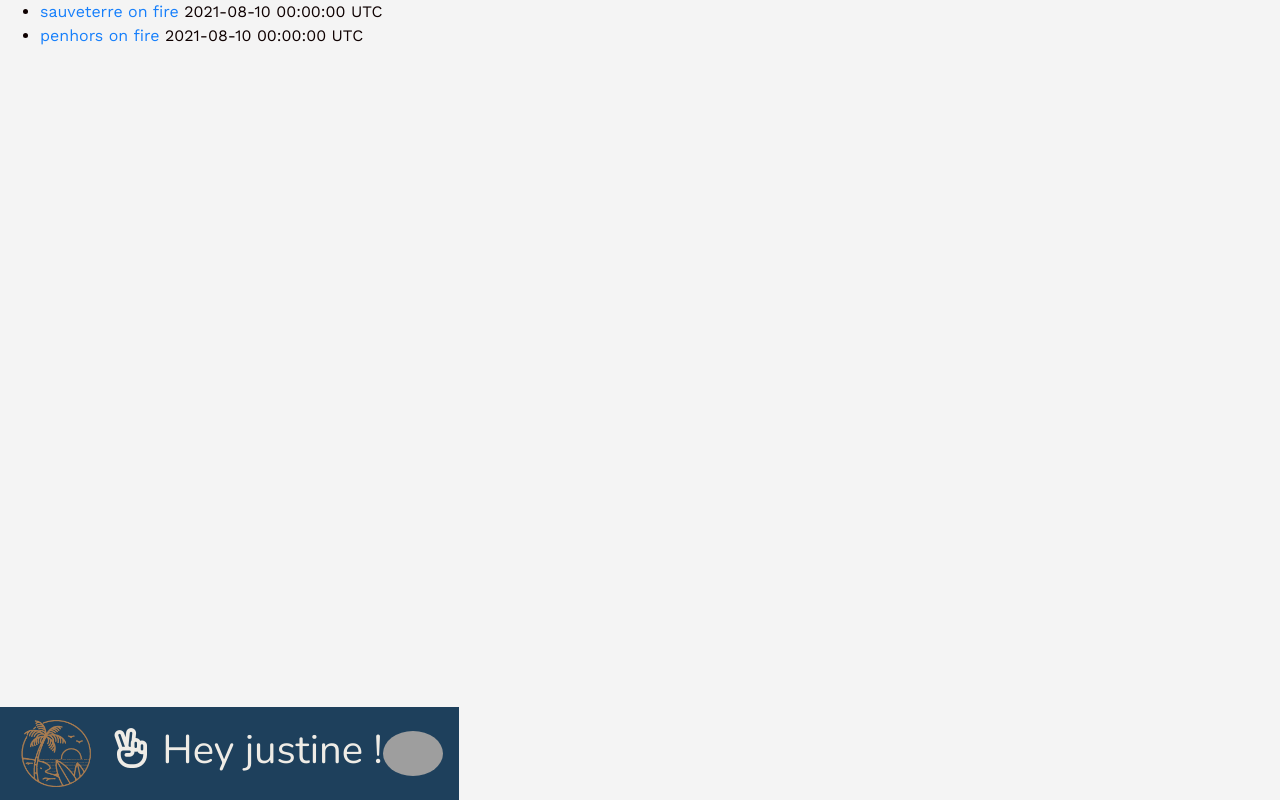
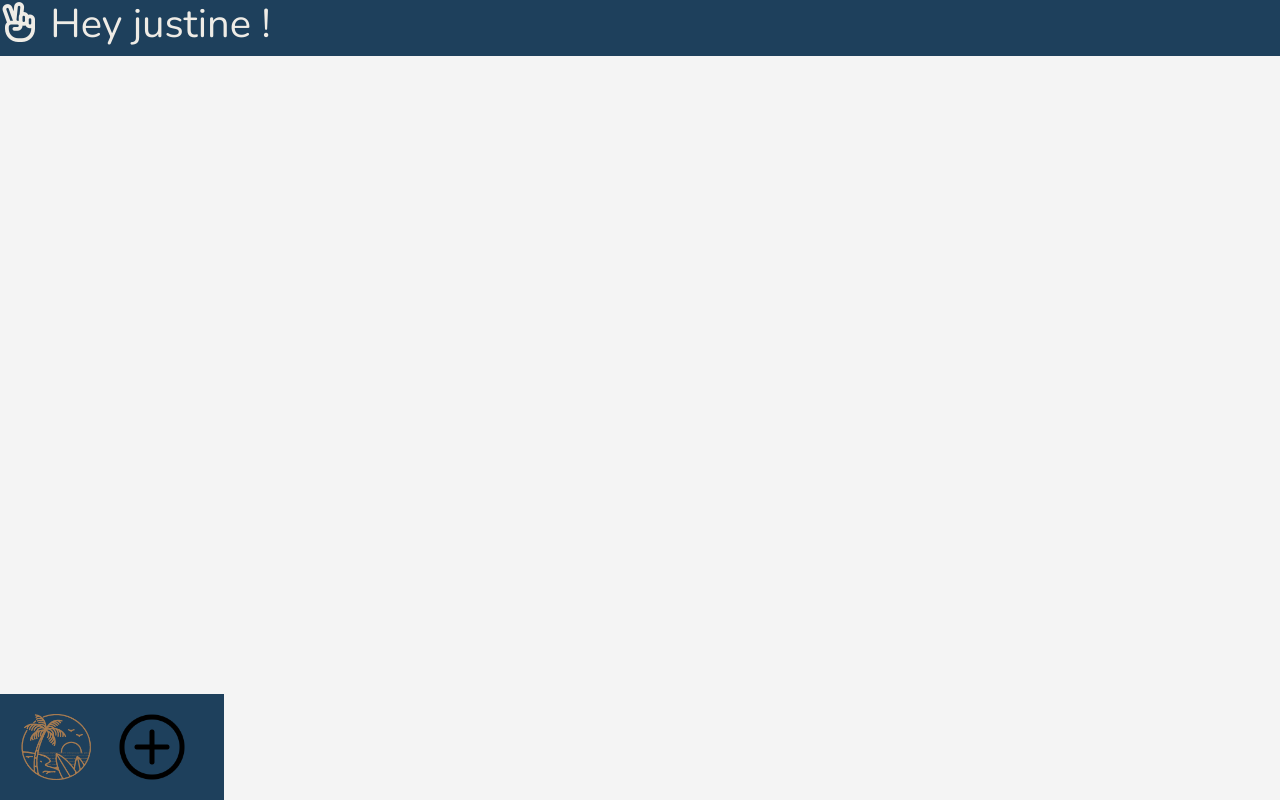
Before and after one commit to JustineSaupin/MySurfBook, a Rails app: page / in a window 1280 px wide. Run offline with Rails 7, Linux system fonts and the light colour scheme; a user stored in the database is signed in; data comes from the database, SQL or seed files in the repository; style sheets or scripts are compiled from the project's sources; some libraries are stand-ins or nearby versions; grey boxes are pictures that could not be loaded.

Commit message:
navbar work

```diff
--- a/app/assets/stylesheets/components/_index.scss
+++ b/app/assets/stylesheets/components/_index.scss
@@ -3,3 +3,4 @@
 @import "avatar";
 @import "navbar";
 @import "form";
+@import "topbar";
--- a/app/assets/stylesheets/components/_navbar.scss
+++ b/app/assets/stylesheets/components/_navbar.scss
@@ -13,9 +13,13 @@
   width: 80px;
 }
 .navbar h1 {
-color: $mybeige;
+  color: $mybeige;
 }
 
 .navbar .avatar {
   width: 60px;
 }
+
+.action-icon {
+  color: $mygold;
+}
--- /dev/null
+++ b/app/assets/stylesheets/components/_topbar.scss
@@ -0,0 +1,8 @@
+.topbar {
+justify-content: space-between;
+background-color: $myblue;
+color: $mybeige;
+position: fixed;
+top: 0;
+width: 100%;
+}
--- a/app/views/layouts/application.html.erb
+++ b/app/views/layouts/application.html.erb
@@ -13,6 +13,7 @@
   </head>
 
   <body>
+    <%= render 'shared/topbar' if current_user.present? %>
     <%= render 'shared/navbar' if current_user.present? %>
     <%= render 'shared/flashes' %>
 
--- a/app/views/shared/_navbar.html.erb
+++ b/app/views/shared/_navbar.html.erb
@@ -2,8 +2,10 @@
   <%= link_to root_path, class: "navbar-brand" do %>
     <%= image_tag "logoMSB.png" %>
     <% end %>
-    <h1> <i class="far fa-hand-peace"></i> Hey <%= @user.name %> !</h1>
 
+    <%= link_to new_surf_session_path, class: "navbar-brand action-icon" do %>
+    <%= image_tag "add.png" %>
+    <% end %>
 
   <button class="navbar-toggler" type="button" data-toggle="collapse" data-target="#navbarSupportedContent" aria-controls="navbarSupportedContent" aria-expanded="false" aria-label="Toggle navigation">
     <span class="navbar-toggler-icon"></span>
@@ -16,8 +18,8 @@
         <li class="nav-item dropdown">
 
 
-    <%= cl_image_tag @user.photo.key, class: "avatar dropdown-toggle", id: "navbarDropdown", data: { toggle: "dropdown" }, 'aria-haspopup': true, 'aria-expanded': false %>
-
+   <!--  <%= cl_image_tag @user.photo.key, class: "avatar dropdown-toggle", id: "navbarDropdown", data: { toggle: "dropdown" }, 'aria-haspopup': true, 'aria-expanded': false %>
+ -->
 
           <div class="dropdown-menu dropdown-menu-right" aria-labelledby="navbarDropdown">
             <%= link_to "Action", "#", class: "dropdown-item" %>
--- /dev/null
+++ b/app/views/shared/_topbar.html.erb
@@ -0,0 +1,5 @@
+<div class="topbar">
+
+<h1> <i class="far fa-hand-peace"></i> Hey <%= @user.name %> !</h1>
+
+</div>
```
Also changed, not shown: app/assets/images/add.png (added).
